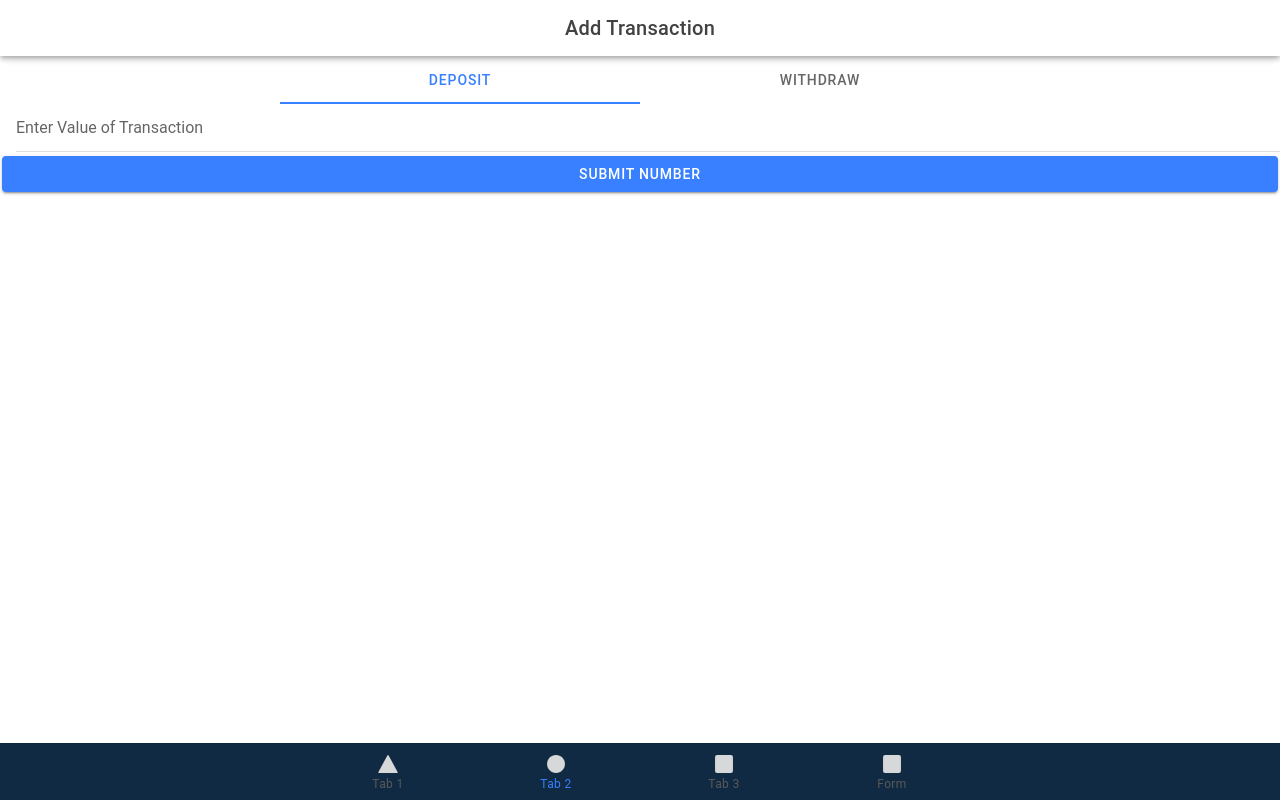
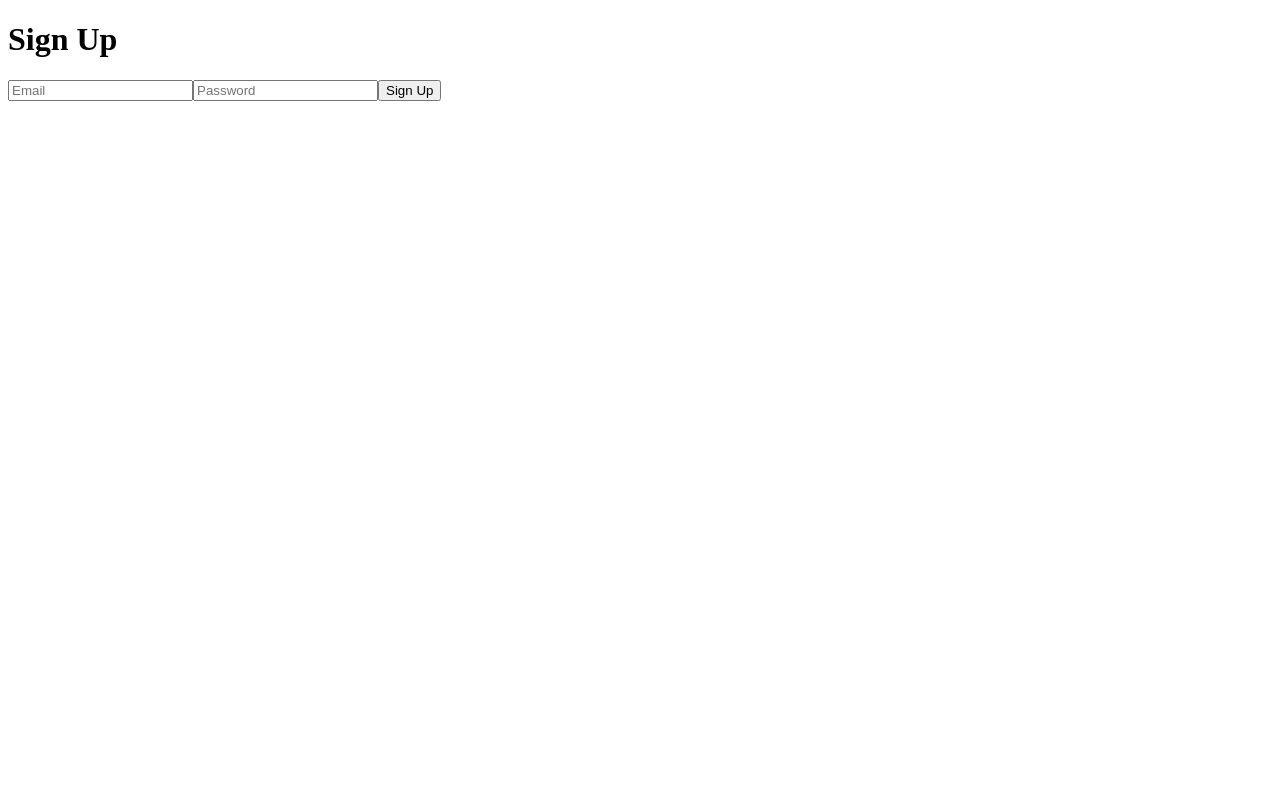
Before and after one commit to leahc-johnston/budget-is, a React (Vite) app: page /tab2 in a window 1280 px wide. Built offline with nearby package versions, Linux system fonts and the light colour scheme.

Commit message:
signup page

```diff
--- /dev/null
+++ b/src/components/signup.tsx
@@ -0,0 +1,56 @@
+// src/components/Signup.tsx
+
+import React, { useState } from "react";
+import { auth, firestore } from "./firebase";
+import { createUserWithEmailAndPassword } from "firebase/auth";
+import { doc, setDoc } from "firebase/firestore";
+import { useHistory } from "react-router-dom"; // Import useHistory
+
+const Signup: React.FC = () => {
+  const [email, setEmail] = useState("");
+  const [password, setPassword] = useState("");
+  const history = useHistory(); // Use useHistory for navigation
+
+  const createUserCollection = async (userId: string) => {
+    await setDoc(doc(firestore, "users", userId, "transactions", "initial"), {
+      message: "This is your first transaction!",
+    });
+  };
+
+  const handleSignup = async (e: React.FormEvent<HTMLFormElement>) => {
+    e.preventDefault();
+    try {
+      const userCredential = await createUserWithEmailAndPassword(auth, email, password);
+      const user = userCredential.user;
+      await createUserCollection(user.uid);
+      history.push("/dashboard"); // Use history.push to navigate
+    } catch (error) {
+      console.error("Error signing up:", error);
+    }
+  };
+
+  return (
+    <div>
+      <h1>Sign Up</h1>
+      <form onSubmit={handleSignup}>
+        <input
+          type="email"
+          value={email}
+          onChange={(e) => setEmail(e.target.value)}
+          placeholder="Email"
+          required
+        />
+        <input
+          type="password"
+          value={password}
+          onChange={(e) => setPassword(e.target.value)}
+          placeholder="Password"
+          required
+        />
+        <button type="submit">Sign Up</button>
+      </form>
+    </div>
+  );
+};
+
+export default Signup;
--- a/src/main.tsx
+++ b/src/main.tsx
@@ -1,12 +1,13 @@
 import React from 'react';
 import { createRoot } from 'react-dom/client';
 import App from './App';
+import Signup from './components/signup';
 
 
 const container = document.getElementById('root');
 const root = createRoot(container!);
 root.render(
   <React.StrictMode>
-    <App />
+    <Signup />
   </React.StrictMode>
 );
--- a/src/pages/Tab2.tsx
+++ b/src/pages/Tab2.tsx
@@ -85,7 +85,7 @@ const Tab2: React.FC = () => {
                         <IonInput
                             type="number"
                             step="any"
-                            step="any"
+
                             value={numberInput}
                             placeholder="Enter Value of Transaction"
                             onIonChange={e => setNumberInput(e.detail.value!)}
```
